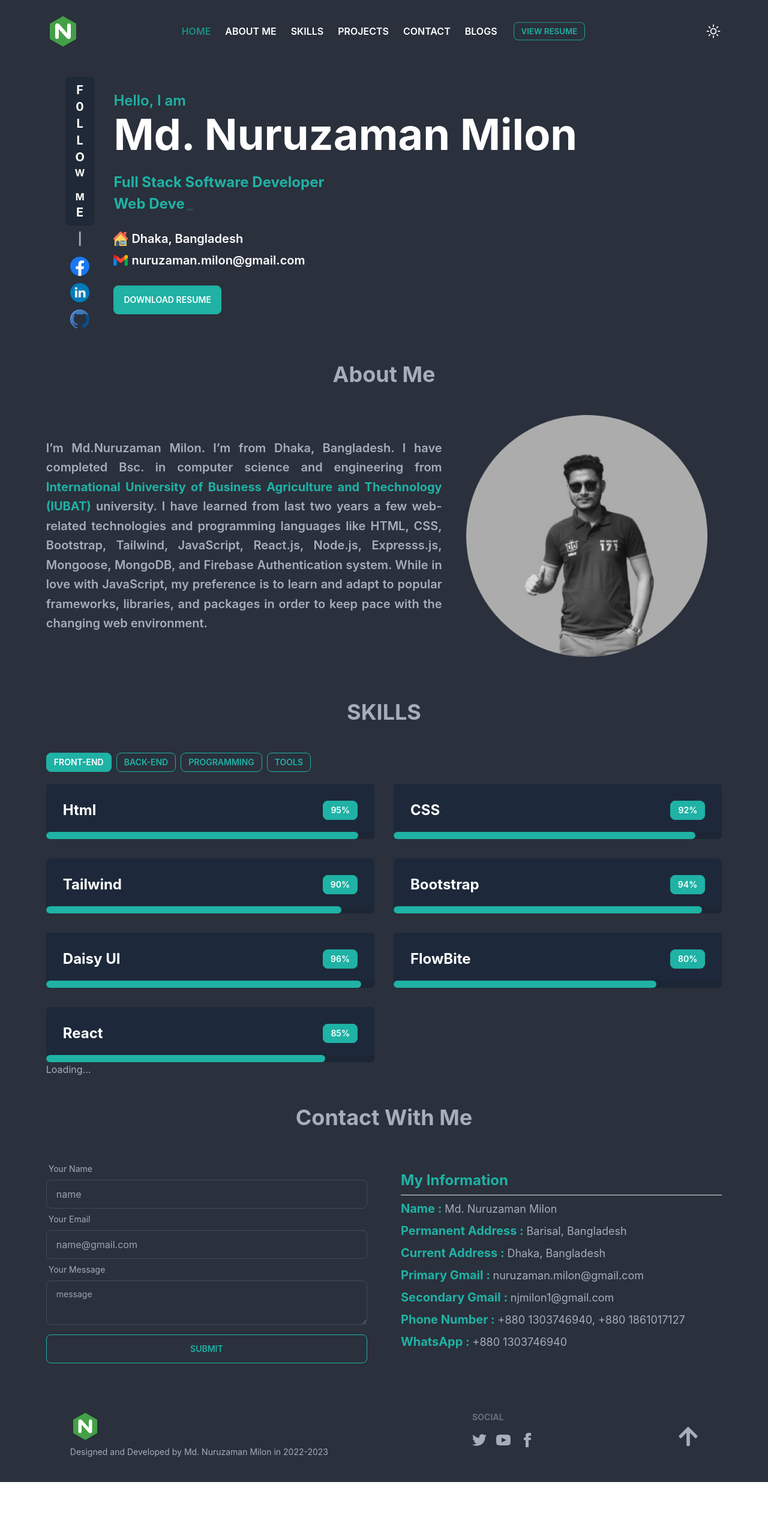
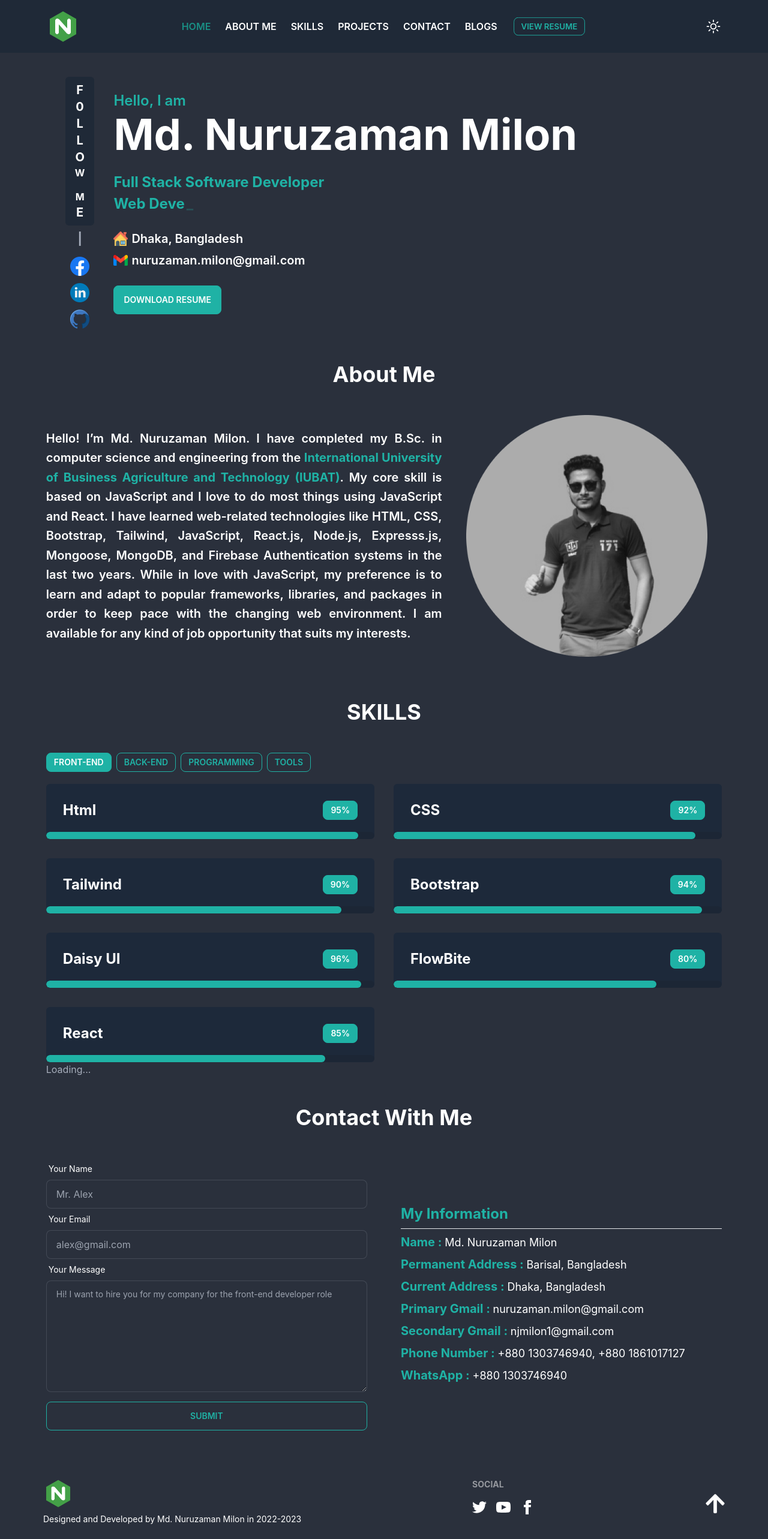
Before and after one commit to nuruzaman-milon/personal-portfolio, a React (Create React App) app: page / in a window 1280 px wide. Shown: the top 2566 px of the page at 60% size. Before the commit the page ends 2471 px from the top, so only its background shows below. Built offline with nearby package versions, Linux system fonts and the light colour scheme; no server answers.

Commit message:
navbar hide on scroll down and show on scroll up

```diff
--- a/src/App.js
+++ b/src/App.js
@@ -8,7 +8,7 @@ function App() {
   const { theme } = useContext(ThemeContext);
   return (
     <div data-theme={theme ? "light" : "dark"}>
-      <div className='w-[88%] mx-auto'>
+      <div>
         <RouterProvider router={router}></RouterProvider>
       </div>
     </div>
--- a/src/components/footer/Footer.js
+++ b/src/components/footer/Footer.js
@@ -1,10 +1,12 @@
-import React from 'react';
+import React, { useContext } from 'react';
+import { ThemeContext } from '../contexts/ThemeProvider';
 import { FaArrowUp } from "react-icons/fa";
 
 const Footer = () => {
+    const { theme } = useContext(ThemeContext);
     return (
-        <div>
-            <footer className="footer md:p-10 bg-base-100 md:flex md:justify-between">
+        <div className={`${!theme ? 'text-white' : '' }`}>
+            <footer className="footer md:p-10 bg-base-100 md:flex md:justify-between w-[95%] mx-auto">
                 <div>
                     <img width="50" height="50" src="assets/logo8.png" alt="" />
                     {/* <svg width="50" height="50" viewBox="0 0 24 24" xmlns="http://www.w3.org/2000/svg" fillRule="evenodd" clipRule="evenodd" className="fill-current"><path d="M22.672 15.226l-2.432.811.841 2.515c.33 1.019-.209 2.127-1.23 2.456-1.15.325-2.148-.321-2.463-1.226l-.84-2.518-5.013 1.677.84 2.517c.391 1.203-.434 2.542-1.831 2.542-.88 0-1.601-.564-1.86-1.314l-.842-2.516-2.431.809c-1.135.328-2.145-.317-2.463-1.229-.329-1.018.211-2.127 1.231-2.456l2.432-.809-1.621-4.823-2.432.808c-1.355.384-2.558-.59-2.558-1.839 0-.817.509-1.582 1.327-1.846l2.433-.809-.842-2.515c-.33-1.02.211-2.129 1.232-2.458 1.02-.329 2.13.209 2.461 1.229l.842 2.515 5.011-1.677-.839-2.517c-.403-1.238.484-2.553 1.843-2.553.819 0 1.585.509 1.85 1.326l.841 2.517 2.431-.81c1.02-.33 2.131.211 2.461 1.229.332 1.018-.21 2.126-1.23 2.456l-2.433.809 1.622 4.823 2.433-.809c1.242-.401 2.557.484 2.557 1.838 0 .819-.51 1.583-1.328 1.847m-8.992-6.428l-5.01 1.675 1.619 4.828 5.011-1.674-1.62-4.829z"></path></svg> */}
--- a/src/components/home/AboutMe.js
+++ b/src/components/home/AboutMe.js
@@ -1,13 +1,14 @@
 import React from 'react';
 
-const AboutMe = () => {
+const AboutMe = ({theme}) => {
     return (
-        <div className='mt-14'>
+        <div className={`mt-14 ${!theme ? 'text-white' : '' }`}>
             <h1 className='text-center text-4xl font-bold mb-6'>About Me</h1>
             <div className='flex flex-col-reverse md:flex-row justify-center items-center'>
                 <div className='w-full md:w-[60%] text-xl font-semibold'>
                     <p className='leading-relaxed pr-4 text-justify'>
-                        I’m Md.Nuruzaman Milon. I’m from Dhaka, Bangladesh. I have completed Bsc. in computer science and engineering from <a className='text-accent font-bold hover:underline underline-offset-2' href="https://iubat.edu/" target="_blank">International University of Business Agriculture and Thechnology (IUBAT)</a> university. I have learned from last two years a few web-related technologies and programming languages like HTML, CSS, Bootstrap, Tailwind, JavaScript, React.js, Node.js, Expresss.js, Mongoose, MongoDB, and Firebase Authentication system. While in love with JavaScript, my preference is to learn and adapt to popular frameworks, libraries, and packages in order to keep pace with the changing web environment.
+                    Hello! I’m Md. Nuruzaman Milon. I have completed my B.Sc. in computer science and engineering from the <a className='text-accent font-bold hover:underline underline-offset-2' href="https://iubat.edu/" target="_blank">International University of Business Agriculture and Technology (IUBAT)</a>. My core skill is based on JavaScript and I love to do most things using JavaScript and React. I have learned web-related technologies like HTML, CSS, Bootstrap, Tailwind, JavaScript, React.js, Node.js, Expresss.js, Mongoose, MongoDB, and Firebase Authentication systems in the last two years. While in love with JavaScript, my preference is to learn and adapt to popular frameworks, libraries, and packages in order to keep pace with the changing web environment. I am available for any kind of job opportunity that suits my interests.
+
                     </p>
                 </div>
 
--- a/src/components/home/AllProjects.js
+++ b/src/components/home/AllProjects.js
@@ -3,7 +3,7 @@ import { useQuery } from '@tanstack/react-query';
 import SingleProjectCart from './SingleProjectCart';
 
 
-const AllProjects = () => {
+const AllProjects = ({theme}) => {
     const { isLoading, error, data } = useQuery({
         queryKey: ['courses'],
         queryFn: () =>
@@ -17,7 +17,7 @@ const AllProjects = () => {
     if (error) return 'An error has occurred: ' + error.message
 
     return (
-        <div>
+        <div className={`${!theme ? 'text-white' : '' }`}>
             <h1 className='text-center text-4xl font-bold mt-14 mb-12'>My Projects</h1>
             <div className='grid grid-cols-1 md:grid-cols-2 lg:grid-cols-3 gap-6 my-16'>
                 {
--- a/src/components/home/Contact.js
+++ b/src/components/home/Contact.js
@@ -1,25 +1,25 @@
 import React from 'react';
 
-const Contact = () => {
+const Contact = ({ theme }) => {
     return (
-        <div className='mb-10'>
+        <div className={`mb-10 ${!theme ? 'text-white' : ''}`}>
             <h1 className='text-center text-4xl font-bold my-12'>Contact With Me</h1>
             <div className='flex flex-col-reverse md:flex-row md:gap-x-14 md:items-center'>
                 <div className='w-full md:w-[50%]'>
                     <form className="form-control w-full">
                         <label className="label">
-                            <span className="label-text">Your Name</span>
+                            <span className={`label-text ${!theme ? 'text-white' : ''}`}>Your Name</span>
                         </label>
-                        <input type="text" placeholder="name" className="input input-bordered w-full" />
+                        <input type="text" placeholder="Mr. Alex" className="input input-bordered w-full" />
                         <label className="label">
-                            <span className="label-text">Your Email</span>
+                            <span className={`label-text ${!theme ? 'text-white' : ''}`}>Your Email</span>
                         </label>
-                        <input type="text" placeholder="name@gmail.com" className="input input-bordered w-full" />
+                        <input type="text" placeholder="alex@gmail.com" className="input input-bordered w-full" />
                         <label className="label">
-                            <span className="label-text">Your Message</span>
+                            <span className={`label-text ${!theme ? 'text-white' : ''}`}>Your Message</span>
                         </label>
-                        <textarea className="textarea textarea-bordered" placeholder="message"></textarea>
-                        <button type='submit' className='btn btn-accent btn-outline mt-4'>Submit</button>
+                        <textarea rows="6" className="textarea textarea-bordered" placeholder="Hi! I want to hire you for my company for the front-end developer role"></textarea>
+                        <button type='submit' className='btn btn-accent btn-outline mt-4 text-white'>Submit</button>
                     </form>
                 </div>
                 <div className='w-full md:w-[50%] mb-6 md:mb-0'>
@@ -32,7 +32,6 @@ const Contact = () => {
                     <p className='mb-2 text-lg'><span className='font-bold text-accent text-xl'>Secondary Gmail : </span>njmilon1@gmail.com</p>
                     <p className='mb-2 text-lg'><span className='font-bold text-accent text-xl'>Phone Number : </span>+880 1303746940, +880 1861017127</p>
                     <p className='text-lg'><span className='font-bold text-accent text-xl'>WhatsApp : </span>+880 1303746940</p>
-                    {/* <p><span></span></p> */}
                 </div>
             </div>
         </div>
--- a/src/components/home/Home.js
+++ b/src/components/home/Home.js
@@ -10,9 +10,9 @@ import Skills from './Skills';
 
 const Home = () => {
     const { theme } = useContext(ThemeContext);
-    console.log(theme);
+
     return (
-        <div>
+        <div className='w-[88%] mx-auto'>
             <div className='flex items-center mt-10 text-center md:text-left'>
                 <div className='flex flex-col items-center mx-8'>
 
@@ -74,12 +74,13 @@ const Home = () => {
 
                 </div>
             </div>
-            <AboutMe></AboutMe>
-            <Skills></Skills>
-            <AllProjects></AllProjects>
-            <Contact></Contact>
+            <AboutMe theme={theme}></AboutMe>
+            <Skills theme={theme}></Skills>
+            <AllProjects theme={theme}></AllProjects>
+            <Contact theme={theme}></Contact>
 
         </div>
+
 
     );
 };
--- a/src/components/home/Skills.js
+++ b/src/components/home/Skills.js
@@ -2,10 +2,10 @@ import React, { useState } from 'react';
 import { Link } from 'react-router-dom';
 import SingleSkills from './SingleSkills';
 
-const Skills = () => {
+const Skills = ({theme}) => {
     const [show, setShow] = useState('frontend');
     return (
-        <div>
+        <div className={`${!theme ? 'text-white' : '' }`}>
             <h1 className='text-center text-4xl font-bold my-12'>SKILLS</h1>
             <div className='mb-5 grid grid-cols-2 md:flex w-full md:w-[46%] gap-4 md:gap-2'>
                 <button onClick={() => setShow('frontend')} className={`${show==='frontend' ? '' : 'btn-outline'} btn btn-accent btn-sm`}>Front-End</button>
--- a/src/components/navbar/Navbar.js
+++ b/src/components/navbar/Navbar.js
@@ -4,10 +4,34 @@ import { ThemeContext } from '../contexts/ThemeProvider';
 
 const Navbar = () => {
     const { theme, setTheme } = useContext(ThemeContext);
-    console.log(theme);
+
+    //hide navbar on scroll down
+    var prevScrollpos = window.pageYOffset;
+    window.onscroll = function () {
+        let currentScrollPos = window.pageYOffset;
+        if (prevScrollpos > currentScrollPos) {
+            document.getElementById("navBar").style.top = "0";
+        } else {
+            document.getElementById("navBar").style.top = "-100px";
+        }
+        prevScrollpos = currentScrollPos;
+    }
+
+    let currentScrollPos1 = 0;
+
+    window.addEventListener('scroll', function () {
+        currentScrollPos1 = window.pageYOffset;
+        // console.log(currentScrollPos1);
+    });
+
+    // You can use the currentScrollPos variable later in your code
+    console.log(currentScrollPos1);
+
+
     return (
-        <div>
-            <div className="navbar px-0 pt-6">
+        // <div id='navBar' className='bg-gray-800 sticky top-0 z-50 py-2 transition-all duration-[400ms] ease-out'>
+        <div id='navBar' className={`sticky top-0 z-50 py-2 transition-all duration-[400ms] ease-out ${currentScrollPos1 === 0 ? 'bg-gray-800' : ''}`}>
+            <div className="navbar px-0 w-[88%] mx-auto">
                 <div className="navbar-start">
                     <div className="dropdown">
                         <label tabIndex={0} className="btn btn-ghost lg:hidden">
```
Also changed, not shown: public/index.html (+11 -9 lines).
